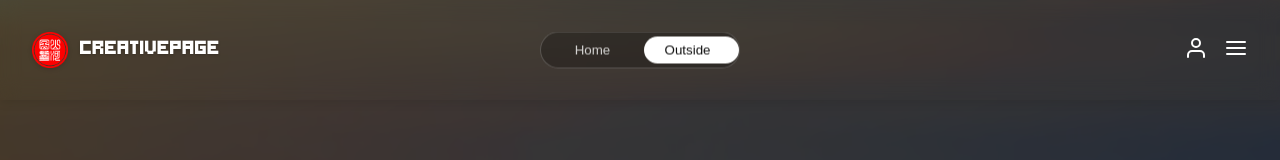
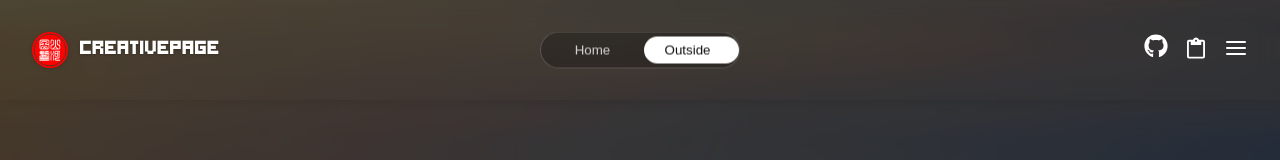
Before and after one commit to Calmer2024/RiversToMountains, a React (Vite) app: page /outside in a window 1280 px wide. Shown: the top 160 px of the page. Built offline with nearby package versions, Linux system fonts and the light colour scheme.

Commit message:
<feat>:优化ICON图标

```diff
--- a/src/components/Header.tsx
+++ b/src/components/Header.tsx
@@ -1,5 +1,7 @@
 import { type FC, useEffect, useState } from 'react';
-import { FiSearch, FiUser, FiMenu } from 'react-icons/fi';
+import { FiUser, FiMenu, FiGithub } from 'react-icons/fi';
+import { IoMdClipboard } from "react-icons/io";
+import { FaGithub } from "react-icons/fa6";
 import { IconButton } from './iconButton';
 import { useNavigate, useLocation } from 'react-router-dom';
 import { FloatingAssistant } from './FloatingAssistant';
@@ -62,9 +64,7 @@ export const Header: FC<HeaderProps> = ({ isHidden = false }) => {
             >
                 {/* 左侧 Logo 和文字 */}
                 <div className={styles.headerLeft}>
-                    {/* 假设 logo 路径，与你 HeroSection 中的 posterImage 路径结构一致 */}
                     <img src="/images/logo.png" alt="Logo" className={styles.logo} />
-                    {/* 你可以修改这里的文字 */}
                     <span className={styles.logoText}>CREATIVEPAGE</span>
                 </div>
 
@@ -95,16 +95,26 @@ export const Header: FC<HeaderProps> = ({ isHidden = false }) => {
                     </div>
                 </div>
 
-                {/* 3. 右侧按钮  */}
+                {/* 3. 右侧按钮 */}
                 <div className={styles.headerRight}>
-                    <IconButton icon={<FiUser />} ariaLabel="用户中心" className={styles.iconButton} onClick={() => navigate('/bpco')} />
+
+                    <a
+                        href="https://github.com/Calmer2024/RiversToMountains"
+                        target="_blank"
+                        rel="noopener noreferrer"
+                        aria-label="GitHub Repository"
+                        className={styles.iconButton}
+                    >
+                        <FaGithub />
+                    </a>
+
+                    {/* 原始按钮 */}
+                    <IconButton icon={<IoMdClipboard />} ariaLabel="用户中心" className={styles.iconButton} onClick={() => navigate('/bpco')} />
                     <IconButton icon={<FiMenu />} ariaLabel="意见反馈" className={`${styles.iconButton} ${styles.menuButton}`} onClick={() => navigate('/developer')} />
                 </div>
             </header>
 
-            {/* 浮动助手
-              注意：如果 CompanionPage 默认全屏，你可能希望在 /outside 路由下隐藏 FloatingAssistant
-            */}
+            {/* 浮动助手 */}
             {activeView === 'home' && <FloatingAssistant />}
         </>
     );
```
